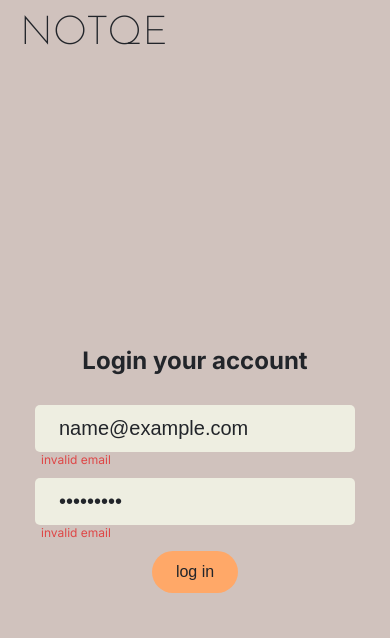
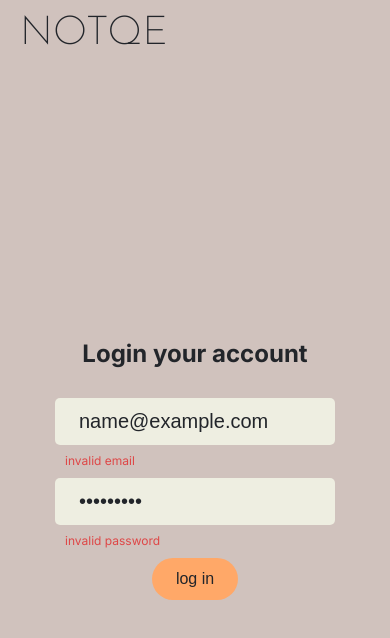
Before and after one commit to fedu00/notqe, a Next.js app: page /login in a window 390 px wide. Both pictures are taken after typing "name@example.com", "Sample123" into the empty fields and a click on the button "log in". Shown: the top 638 px of the page. Built offline with nearby package versions, Linux system fonts and the light colour scheme; no server answers.

Commit message:
corect validation input styles

```diff
--- a/app/login/page.tsx
+++ b/app/login/page.tsx
@@ -90,7 +90,7 @@ export default function LoginPage() {
               setuser({ ...user, password: event.target.value });
               setShowError(false);
             }}
-            errorMessage="invalid email"
+            errorMessage="invalid password"
             showError={showError}
           />
           <Button text="log in" type="submit" />
--- a/components/Input/Input.css
+++ b/components/Input/Input.css
@@ -1,3 +1,7 @@
+.input_container {
+  height: 80px;
+  position: relative;
+}
 .input {
   background-color: #eeeee1;
   padding: 12px 24px;
@@ -7,7 +11,6 @@
   border: none;
   border-radius: 5px;
   outline: none;
-  margin-bottom: 32px;
   transition: 0.4s;
 }
 
@@ -16,10 +19,12 @@
   color: #eeeee1;
 }
 
-.error_message {
+.error_input_message {
+  position: absolute;
+  bottom: 10px;
+  left: 10px;
   color: #de4747;
   font-size: 12px;
-  margin: 0 0 17px 10px;
 }
 
 .input_container .error_active {
@@ -31,9 +36,11 @@
     font-size: 16px;
     padding: 8px 18px;
     width: 100%;
-    margin-bottom: 26px;
-  }
-  .error_message {
-    margin: 0 0 11px 6px;
   }
 }
+
+@media (max-width: 400px) {
+  .input {
+    width: 280px;
+  }
+}
--- a/components/Input/Input.tsx
+++ b/components/Input/Input.tsx
@@ -32,7 +32,7 @@ export default function Input({
         onChange={onChange}
         placeholder={placeholder}
       />
-      {showError && <p className={"error_message"}>{errorMessage}</p>}
+      {showError && <p className={"error_input_message"}>{errorMessage}</p>}
     </div>
   );
 }
--- a/components/Task/Task.tsx
+++ b/components/Task/Task.tsx
@@ -5,7 +5,7 @@ import { MdDelete } from "react-icons/md";
 import { MdEdit } from "react-icons/md";
 import { AiFillCaretDown } from "react-icons/ai";
 import { AiFillCheckCircle } from "react-icons/ai";
-import { TaskComponentType, DoneTasksType, TaskType } from "@/types/types";
+import { TaskComponentType, TaskType } from "@/types/types";
 import { useSelector, useDispatch } from "react-redux";
 import { RootState } from "../../redux/store/store";
 import { updateUserTaskValue } from "@/redux/store/userSlice";
```
